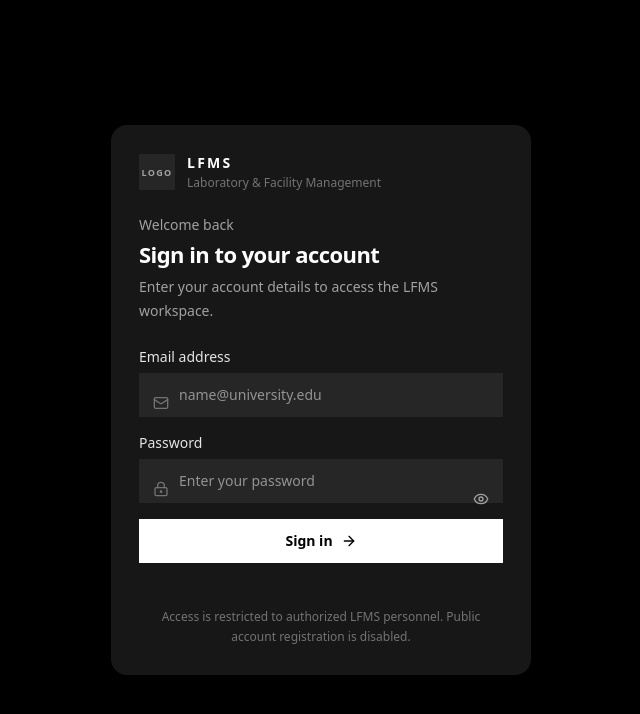
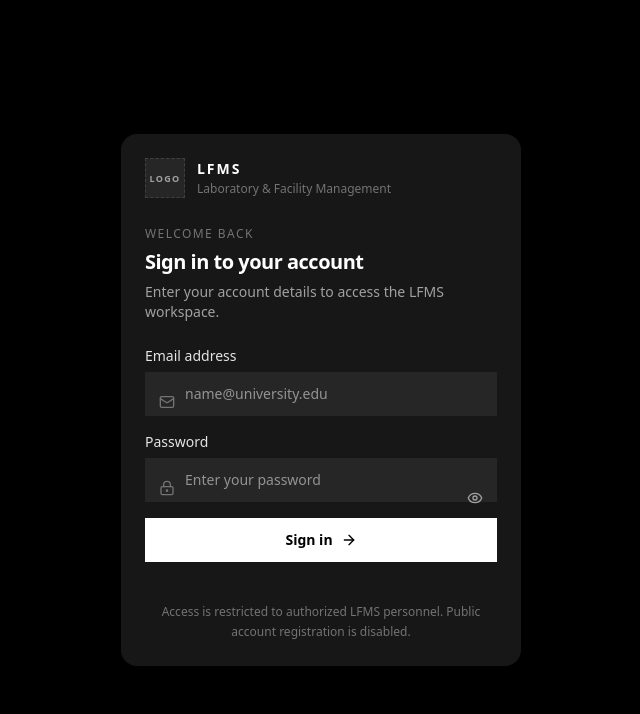
Before and after one commit to maemorado/lfms, a React (Vite) app in the folder frontend/: page /login in a window 1280 px wide. Shown: the top 714 px of the page, without its empty margins (319-959 px from the left). Built offline with nearby package versions, Linux system fonts and the light colour scheme; no server answers.

Commit message:
UI: Refine centered LFMS login layout

```diff
--- a/frontend/src/pages/LoginPage.tsx
+++ b/frontend/src/pages/LoginPage.tsx
@@ -85,27 +85,32 @@ export default function LoginPage() {
   };
 
   return (
-    <main className="relative flex min-h-dvh items-center justify-center bg-black px-5 py-10 text-white">
-      <section className="w-full max-w-[420px] rounded-2xl border border-white/10 bg-neutral-900 p-7 shadow-2xl shadow-black/50 sm:p-8">
-        <div className="mb-6 flex items-center gap-3">
+    <main className="flex min-h-dvh items-center justify-center bg-black px-4 py-8 text-white sm:px-6">
+      <section
+        aria-labelledby="login-heading"
+        className="w-full max-w-[400px] rounded-2xl border border-neutral-800 bg-neutral-900 p-6 shadow-xl shadow-black/30 sm:p-7"
+      >
+        <header className="mb-7 flex items-center gap-3">
           <div
             aria-label="Logo placeholder"
-            className="flex h-9 w-9 shrink-0 items-center justify-center rounded-lg border border-white/10 bg-neutral-800 text-[9px] font-semibold tracking-[0.14em] text-neutral-400"
+            className="flex h-10 w-10 shrink-0 items-center justify-center rounded-lg border border-dashed border-neutral-700 bg-neutral-800 text-[9px] font-semibold tracking-[0.14em] text-neutral-400"
           >
             LOGO
           </div>
-          <div>
-            <p className="text-sm font-semibold tracking-[0.16em] text-white">LFMS</p>
+          <div className="min-w-0">
+            <p className="text-sm font-semibold tracking-[0.14em] text-white">LFMS</p>
             <p className="mt-0.5 text-xs text-neutral-500">Laboratory &amp; Facility Management</p>
           </div>
-        </div>
+        </header>
 
         <div className="mb-6 space-y-1.5">
-          <p className="text-sm text-neutral-400">Welcome back</p>
-          <h1 className="text-[22px] font-semibold leading-tight tracking-tight text-white">
+          <p className="text-xs font-medium uppercase tracking-[0.12em] text-neutral-500">
+            Welcome back
+          </p>
+          <h1 id="login-heading" className="text-xl font-semibold leading-snug tracking-tight text-white">
             Sign in to your account
           </h1>
-          <p className="text-sm leading-6 text-neutral-400">
+          <p className="text-sm leading-5 text-neutral-400">
             Enter your account details to access the LFMS workspace.
           </p>
         </div>
@@ -126,7 +131,6 @@ export default function LoginPage() {
                 type="email"
                 inputMode="email"
                 autoComplete="username"
-                autoFocus
                 value={email}
                 onChange={(event) => {
                   setEmail(event.target.value);
@@ -135,7 +139,7 @@ export default function LoginPage() {
                 aria-invalid={Boolean(emailError)}
                 aria-describedby={emailError ? "email-error" : undefined}
                 placeholder="name@university.edu"
-                className={`h-11 w-full rounded-lg border bg-neutral-800 pl-10 pr-4 text-sm text-white outline-none transition-colors placeholder:text-neutral-500 focus:ring-2 focus:ring-white/10 ${emailError ? "border-red-500/70 focus:border-red-500" : "border-white/10 focus:border-white/40"}`}
+                className={`h-11 w-full rounded-lg border bg-neutral-800 pl-10 pr-3.5 text-sm text-white outline-none transition-colors placeholder:text-neutral-500 focus-visible:border-neutral-500 focus-visible:ring-2 focus-visible:ring-neutral-500/25 ${emailError ? "border-red-500/70" : "border-neutral-700"}`}
               />
             </div>
             {emailError && <p id="email-error" className="text-xs text-red-400">{emailError}</p>}
@@ -163,14 +167,14 @@ export default function LoginPage() {
                 aria-invalid={Boolean(passwordError)}
                 aria-describedby={passwordError ? "password-error" : undefined}
                 placeholder="Enter your password"
-                className={`h-11 w-full rounded-lg border bg-neutral-800 pl-10 pr-12 text-sm text-white outline-none transition-colors placeholder:text-neutral-500 focus:ring-2 focus:ring-white/10 ${passwordError ? "border-red-500/70 focus:border-red-500" : "border-white/10 focus:border-white/40"}`}
+                className={`h-11 w-full rounded-lg border bg-neutral-800 pl-10 pr-12 text-sm text-white outline-none transition-colors placeholder:text-neutral-500 focus-visible:border-neutral-500 focus-visible:ring-2 focus-visible:ring-neutral-500/25 ${passwordError ? "border-red-500/70" : "border-neutral-700"}`}
               />
               <button
                 type="button"
                 onClick={() => setShowPassword((visible) => !visible)}
                 aria-label={showPassword ? "Hide password" : "Show password"}
                 aria-pressed={showPassword}
-                className="absolute right-1 top-1/2 flex h-9 w-9 -translate-y-1/2 items-center justify-center rounded-lg text-neutral-400 transition-colors hover:bg-white/10 hover:text-white focus-visible:outline-none focus-visible:ring-2 focus-visible:ring-white/20"
+                className="absolute right-1 top-1/2 flex h-9 w-9 -translate-y-1/2 items-center justify-center rounded-md text-neutral-400 transition-colors hover:bg-neutral-700 hover:text-white focus-visible:outline-none focus-visible:ring-2 focus-visible:ring-neutral-500"
               >
                 {showPassword ? (
                   <EyeOff aria-hidden="true" className="h-4 w-4" />
@@ -185,7 +189,7 @@ export default function LoginPage() {
           {errorMessage && (
             <div
               role="alert"
-              className="flex gap-2.5 rounded-lg border border-red-500/30 bg-red-500/10 px-3.5 py-3 text-sm leading-5 text-red-300"
+              className="flex gap-2.5 rounded-lg border border-red-900/70 bg-red-950/40 px-3.5 py-3 text-sm leading-5 text-red-300"
             >
               <span className="mt-1.5 h-2 w-2 shrink-0 rounded-full bg-red-400" />
               <p>{errorMessage}</p>
@@ -195,7 +199,7 @@ export default function LoginPage() {
           <button
             type="submit"
             disabled={isSubmitting}
-            className="flex h-11 w-full items-center justify-center gap-2 rounded-lg bg-white px-5 text-sm font-semibold text-black transition-colors hover:bg-neutral-200 focus-visible:outline-none focus-visible:ring-2 focus-visible:ring-white/40 focus-visible:ring-offset-2 focus-visible:ring-offset-neutral-900 disabled:cursor-not-allowed disabled:opacity-60"
+            className="flex h-11 w-full items-center justify-center gap-2 rounded-lg bg-white px-5 text-sm font-semibold text-black transition-colors hover:bg-neutral-200 focus-visible:outline-none focus-visible:ring-2 focus-visible:ring-neutral-400 focus-visible:ring-offset-2 focus-visible:ring-offset-neutral-900 disabled:cursor-not-allowed disabled:opacity-60"
           >
             {isSubmitting ? "Signing in…" : "Sign in"}
             {!isSubmitting && <ArrowRight aria-hidden="true" className="h-4 w-4" />}
@@ -208,9 +212,9 @@ export default function LoginPage() {
           </button>
         </form>
 
-        <p className="mt-6 border-t border-white/10 pt-5 text-center text-xs leading-5 text-neutral-500">
+        <footer className="mt-6 border-t border-neutral-800 pt-4 text-center text-xs leading-5 text-neutral-500">
           Access is restricted to authorized LFMS personnel. Public account registration is disabled.
-        </p>
+        </footer>
       </section>
     </main>
   );
```
